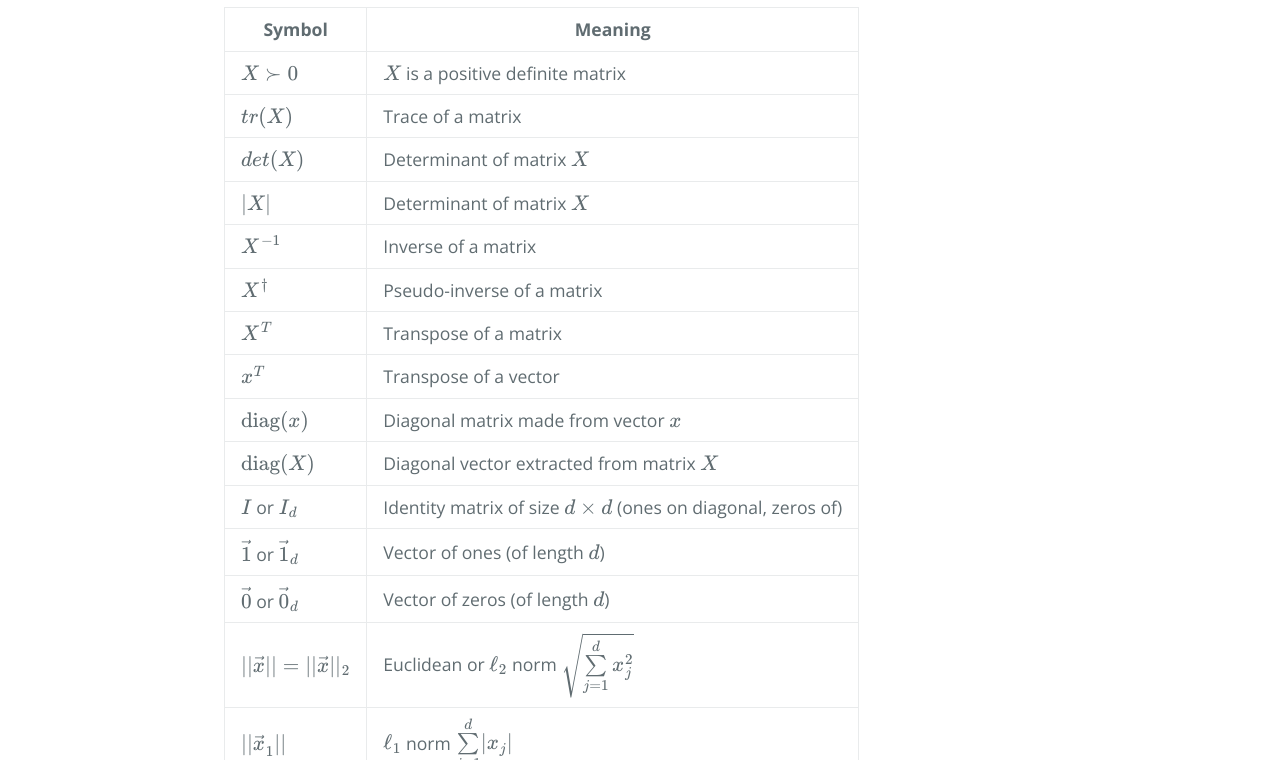
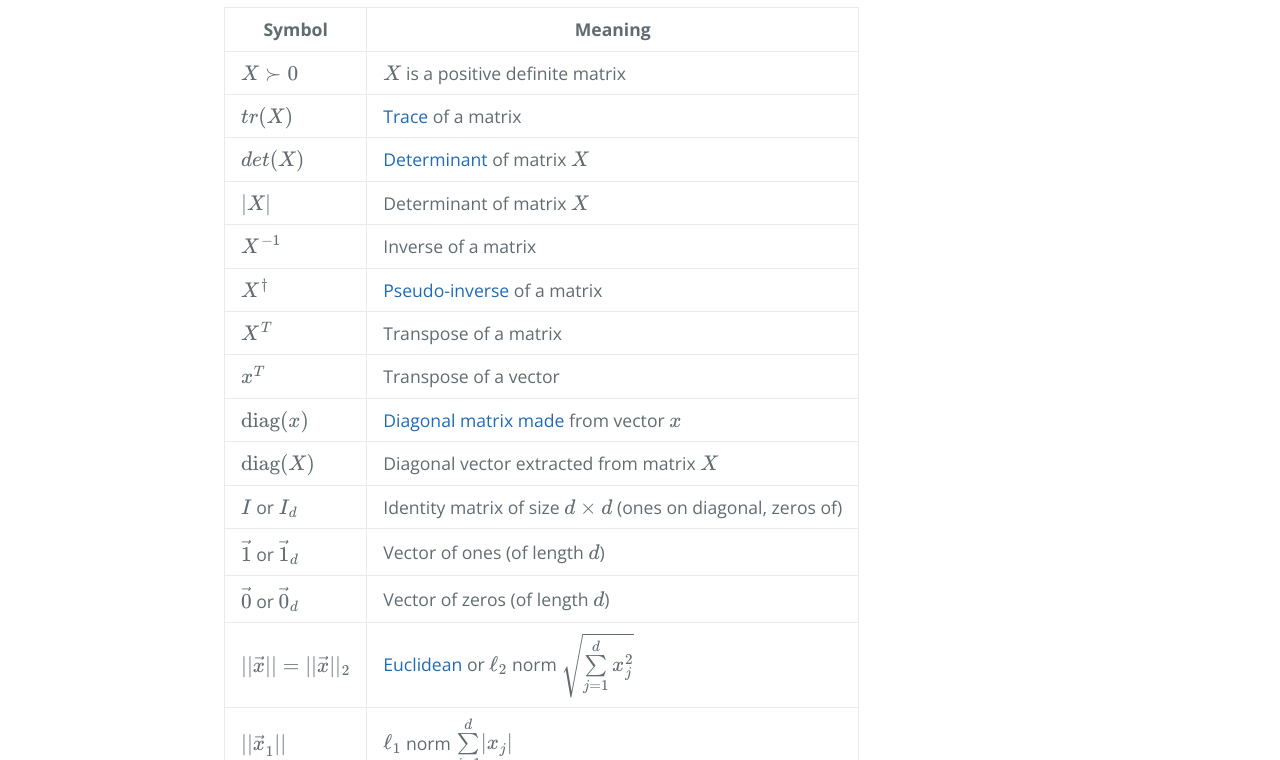
Before and after one commit to chengzhongkai/chengzhongkai.github.io, a Jekyll site: the page built from machine_learning_cheat_sheet/Linear_algebra_notation.md, in a window 1280 px wide. Shown: the part 471-1231 px from the top of the page. Built offline with Jekyll 4.4.1, drawn with Linux system fonts in a browser that asks for light colours; nearby versions of some CDN libraries; our own code applies the rules of GitHub Pages for plain Markdown files; formulas are drawn with MathJax 3; a script that is not in the unit is left out; part of the change alters nothing that is shown.

```diff
--- a/machine_learning_cheat_sheet/Linear_algebra_notation.md
+++ b/machine_learning_cheat_sheet/Linear_algebra_notation.md
@@ -6,19 +6,19 @@ Vectors are assumed to be column vectors, unless noted otherwise. We use $(x_1,\
 Symbol|Meaning
 --|--
 $X \succ 0$ | $X$ is a positive definite matrix
-$tr(X)$ | Trace of a matrix
-$det(X)$ | Determinant of matrix $X$|
+$tr(X)$ | [Trace](https://en.wikipedia.org/wiki/Trace_(linear_algebra)) of a matrix
+$det(X)$ | [Determinant](https://en.wikipedia.org/wiki/Determinant) of matrix $X$|
 $\lvert X \rvert$ | Determinant of matrix $X$|
 $X^{-1}$ | Inverse of a matrix|
-$X^{\dagger}$ | Pseudo-inverse of a matrix|
+$X^{\dagger}$ | [Pseudo-inverse](https://en.wikipedia.org/wiki/Generalized_inverse) of a matrix|
 $X^T$ | Transpose of a matrix|
 $x^T$ | Transpose of a vector|
-$\mathrm{diag}(x)$ | Diagonal matrix made from vector $x$|
+$\mathrm{diag}(x)$ | [Diagonal matrix](https://en.wikipedia.org/wiki/Diagonal_matrix) [made](https://en.wikipedia.org/wiki/Diagonalizable_matrix) from vector $x$|
 $\mathrm{diag}(X)$ | Diagonal vector extracted from matrix ${X}$|
 $I$ or $I_d$ | Identity matrix of size $d \times d$ (ones on diagonal, zeros of)|
 $\vec{1}$ or $\vec{1}_d$ | Vector of ones (of length $d$)|
 $\vec{0}$ or $\vec{0}_d$ | Vector of zeros (of length $d$)|
-$\lvert\lvert\vec{x}\rvert\rvert=\lvert\lvert\vec{x}\rvert\rvert_2$ | Euclidean or $\ell_2$ norm $\sqrt{\sum\limits_{j=1}^{d} x_j^2}$|
+$\lvert\lvert\vec{x}\rvert\rvert=\lvert\lvert\vec{x}\rvert\rvert_2$ | [Euclidean](https://en.wikipedia.org/wiki/Euclidean_distance) or $\ell_2$ norm $\sqrt{\sum\limits_{j=1}^{d} x_j^2}$|
 $\lvert{\lvert{\vec{x}}}_1\rvert\rvert$ | $\ell_1$ norm $\sum\limits_{j=1}^{d} \lvert{x_j}\rvert$|
 ${X}_{:,j}$ | j'th column of matrix|
 ${X}_{i,:}$ | transpose of $i$'th row of matrix (a column vector)|
```
